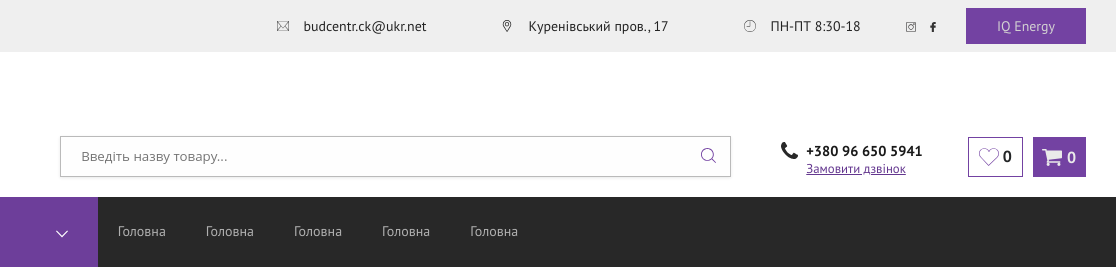
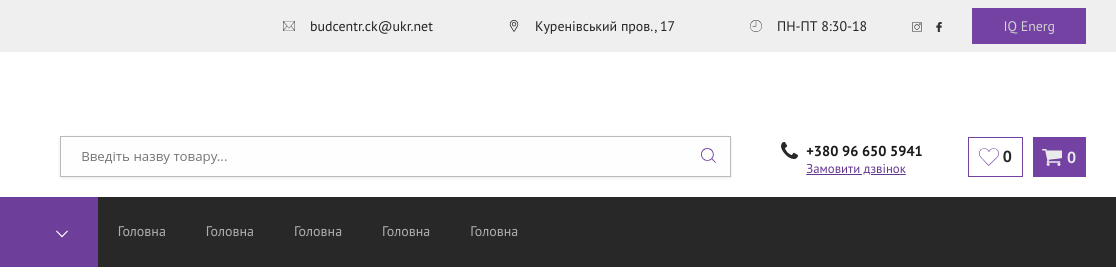
Before and after one commit to ITkah/test.github.io, a plain HTML site: page index.html in a window 1280 px wide. Shown: the top 280 px of the page, 164-1280 px from the left. Drawn offline with nearby package versions, Linux system fonts and the light colour scheme.

Commit message:
delete letters g

```diff
--- a/index.html
+++ b/index.html
@@ -25,7 +25,7 @@
                                     <a href="#"></a>
                                     <a href="#"></a>
                                 </div>
-                                <a href="#" class="purple-btn-sm">IQ Energy</a>
+                                <a href="#" class="purple-btn-sm">IQ Energ</a>
                             </div>
                         </div>
                     </div>
```
